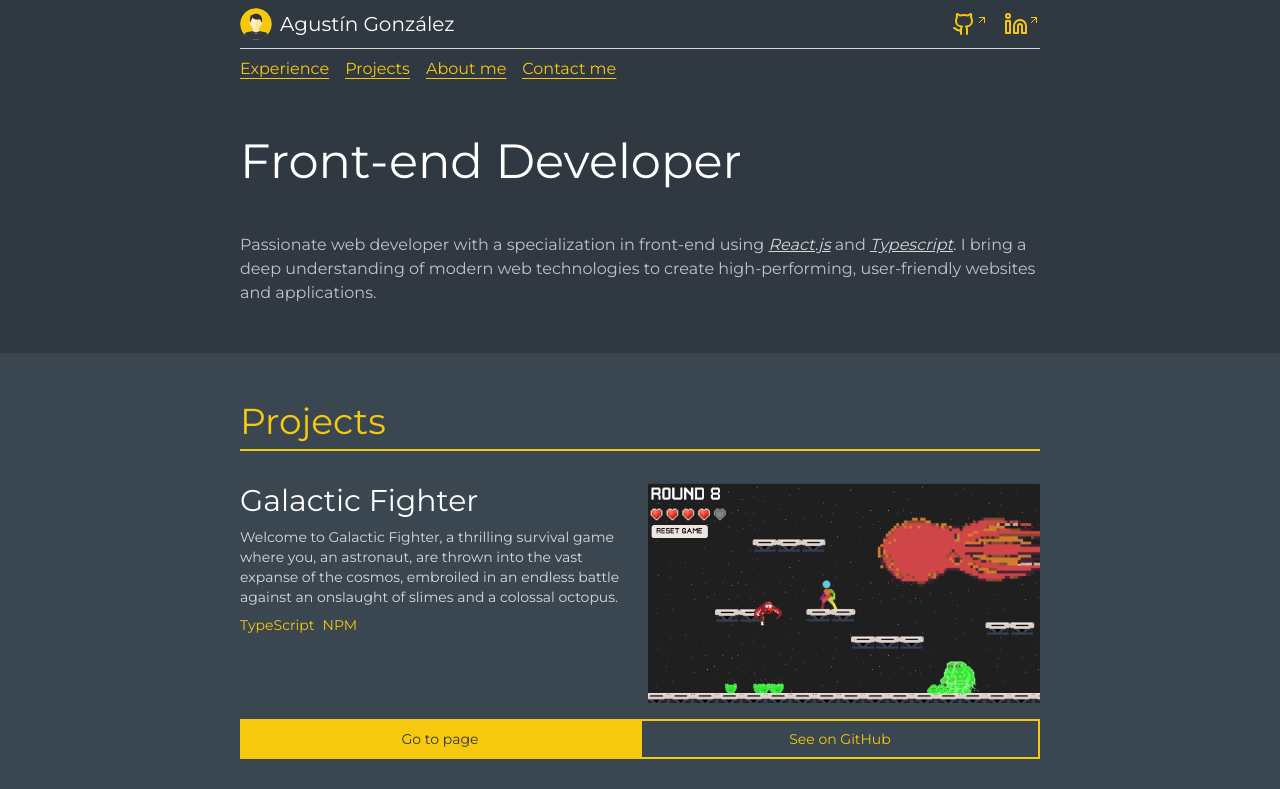
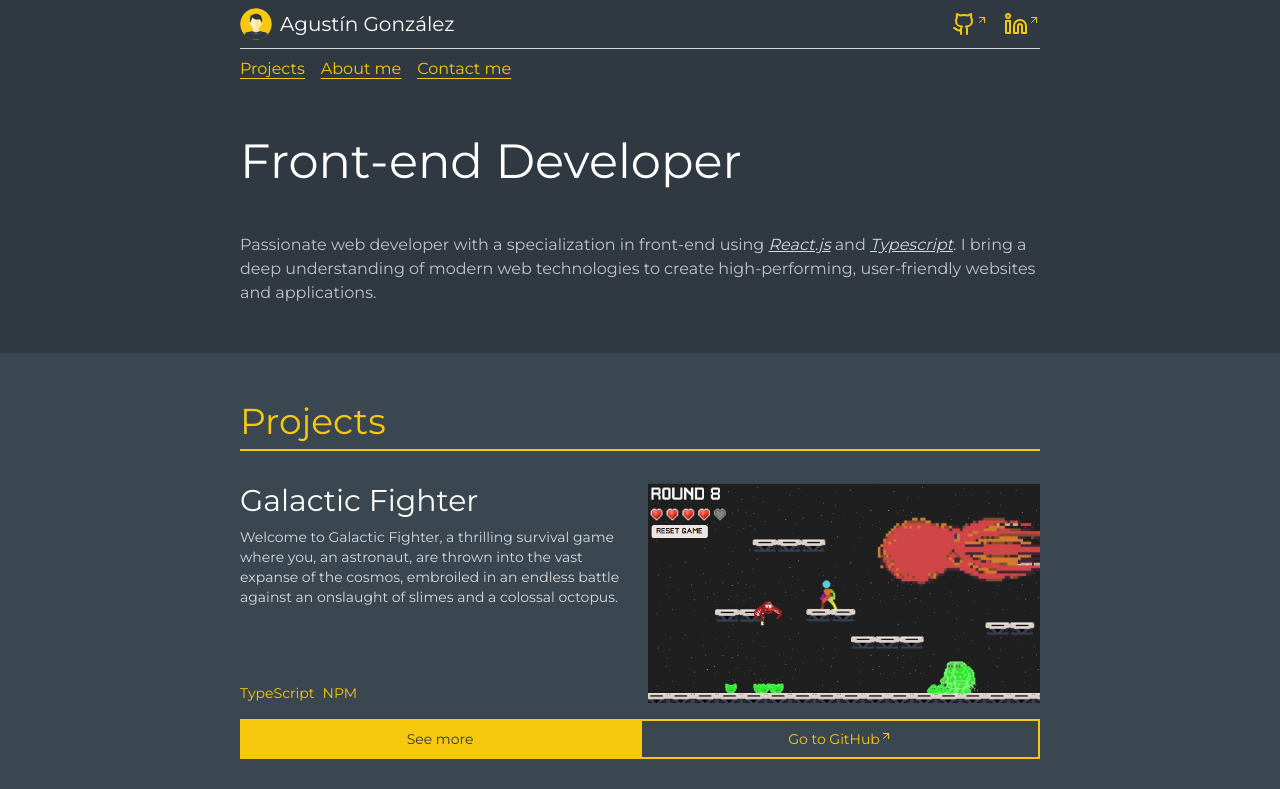
Before and after one commit to agusgonz/Portfolio, a React (Vite) app: page / in a window 1280 px wide. Shown: the top 789 px of the page. Built offline with nearby package versions, Linux system fonts and the light colour scheme.

Commit message:
Add hover effect on links and buttons

```diff
--- a/src/components/Button.tsx
+++ b/src/components/Button.tsx
@@ -20,8 +20,8 @@ const Button: FC<ButtonProps> = ({
 			href={href || "/"}
 			className={`py-2 inline-block w-full h-full text-center text-sm border-2 border-yellow  ${
 				isSecondary
-					? "text-yellow"
-					: "bg-yellow text-dark-gray"
+					? "text-yellow hover:text-yellow/90"
+					: "bg-yellow text-dark-gray hover:bg-yellow/90"
 			}`}
 		>
 			{children}
--- a/src/components/Card.tsx
+++ b/src/components/Card.tsx
@@ -1,6 +1,5 @@
 import { FC } from "react"
 import Button from "./Button"
-import AdaptativeContainer from "./SizedContainer"
 
 interface CardProps {
 	title: string
@@ -22,19 +21,26 @@ const Card: FC<CardProps> = ({
 	return (
 		<div className=" flex flex-col gap-4 ">
 			<div className="flex flex-col gap-4 md:grid md:grid-cols-2 ">
-				<div className=" h-[190px] md:h-full md:order-1">
+				<a
+					className=" h-[190px] md:h-full md:order-1 overflow-hidden relative group"
+					href={pageLink}
+					target="_blank"
+				>
 					<img
 						src={imageSrc}
-						className="w-full h-full object-cover snap-center"
-						alt={title + " picture"}
+						className="w-full h-full object-cover snap-center group-hover:scale-105 group-hover:brightness-50 transition-all"
+						alt={"see more about " + title}
 					/>
-				</div>
+					<div className="text-transparent group-hover:text-white absolute top-1/2 left-1/2 -translate-x-1/2 -translate-y-1/2 transition-all">
+						See more
+					</div>
+				</a>
 				<div className="flex flex-col gap-2">
 					<h3 className="text-3xl">{title}</h3>
 					<p className=" text-sm text-white/80">
 						{description}
 					</p>
-					<ul className="flex flex-wrap gap-x-2 text-sm text-yellow">
+					<ul className="flex flex-wrap gap-x-2 text-sm text-yellow flex-grow items-end">
 						{tags.map(tag => {
 							return <li key={tag}>{tag}</li>
 						})}
@@ -43,12 +49,13 @@ const Card: FC<CardProps> = ({
 			</div>
 
 			<div className="flex flex-col gap-1 md:flex-row md:gap-0">
-				<Button href={pageLink}>Go to page</Button>
+				<Button href={pageLink}>See more</Button>
 				<Button
 					href={githubLink}
 					isSecondary
+					isOutsidePage
 				>
-					See on GitHub
+					Go to GitHub
 				</Button>
 			</div>
 		</div>
--- a/src/components/Navbar.tsx
+++ b/src/components/Navbar.tsx
@@ -20,23 +20,37 @@ const Navbar: FC<NavbarProps> = ({}) => (
 				<div className="flex gap-4 text-yellow">
 					<LinkOutsidePage
 						href="https://github.com/agusgonz"
-						className="flex items-center"
+						className="flex items-center  hover:text-yellow/90"
 					>
 						<Github className="w-6 h-6" />
 					</LinkOutsidePage>
 					<LinkOutsidePage
 						href="https://www.linkedin.com/in/agustingonzend/"
-						className="flex items-center"
+						className="flex items-center  hover:text-yellow/90"
 					>
 						<Linkedin className="w-6 h-6" />
 					</LinkOutsidePage>
 				</div>
 			</div>
 			<div className="py-2 flex flex-wrap gap-x-4 text-yellow underline underline-offset-4">
-				<a href="#experience">Experience</a>
-				<a href="#projects">Projects</a>
-				<a href="#about-me">About me</a>
-				<a href="#contact-me">Contact me</a>
+				<a
+					href="#projects"
+					className="hover:text-yellow/90"
+				>
+					Projects
+				</a>
+				<a
+					href="#about-me"
+					className="hover:text-yellow/90"
+				>
+					About me
+				</a>
+				<a
+					href="#contact-me"
+					className="hover:text-yellow/90"
+				>
+					Contact me
+				</a>
 			</div>
 		</SizedContainer>
 	</nav>
--- a/src/components/madeSections/ContactmeSection.tsx
+++ b/src/components/madeSections/ContactmeSection.tsx
@@ -17,25 +17,25 @@ const ContactmeSection: FC<
 			id="contact-me"
 		>
 			<Title text={"Contact me"} />
-			<div className="py-8  flex flex-col gap-8">
+			<div className="py-8  flex flex-col gap-8 ">
 				<p className="">
 					If you wanna get in touch, talk to me about a
 					project collaboration or just say hi, don't
 					hesitate to reach me on my social accounts.
 				</p>
-				<div className="flex gap-8 ">
+				<div className="flex gap-8 text-yellow">
 					<LinkOutsidePage
 						href="https://github.com/agusgonz"
-						className="text-yellow flex items-center"
+						className=" flex items-center"
 					>
-						<div className="flex gap-2">
+						<div className="flex gap-2 hover:text-yellow/90">
 							<Github className="w-6" />
 							GitHub
 						</div>
 					</LinkOutsidePage>
 					<LinkOutsidePage
 						href="https://www.linkedin.com/in/agustingonzend/"
-						className="text-yellow flex items-center"
+						className=" flex items-center hover:text-yellow/90"
 					>
 						<div className="flex gap-2">
 							<Linkedin className="w-6" />
```
